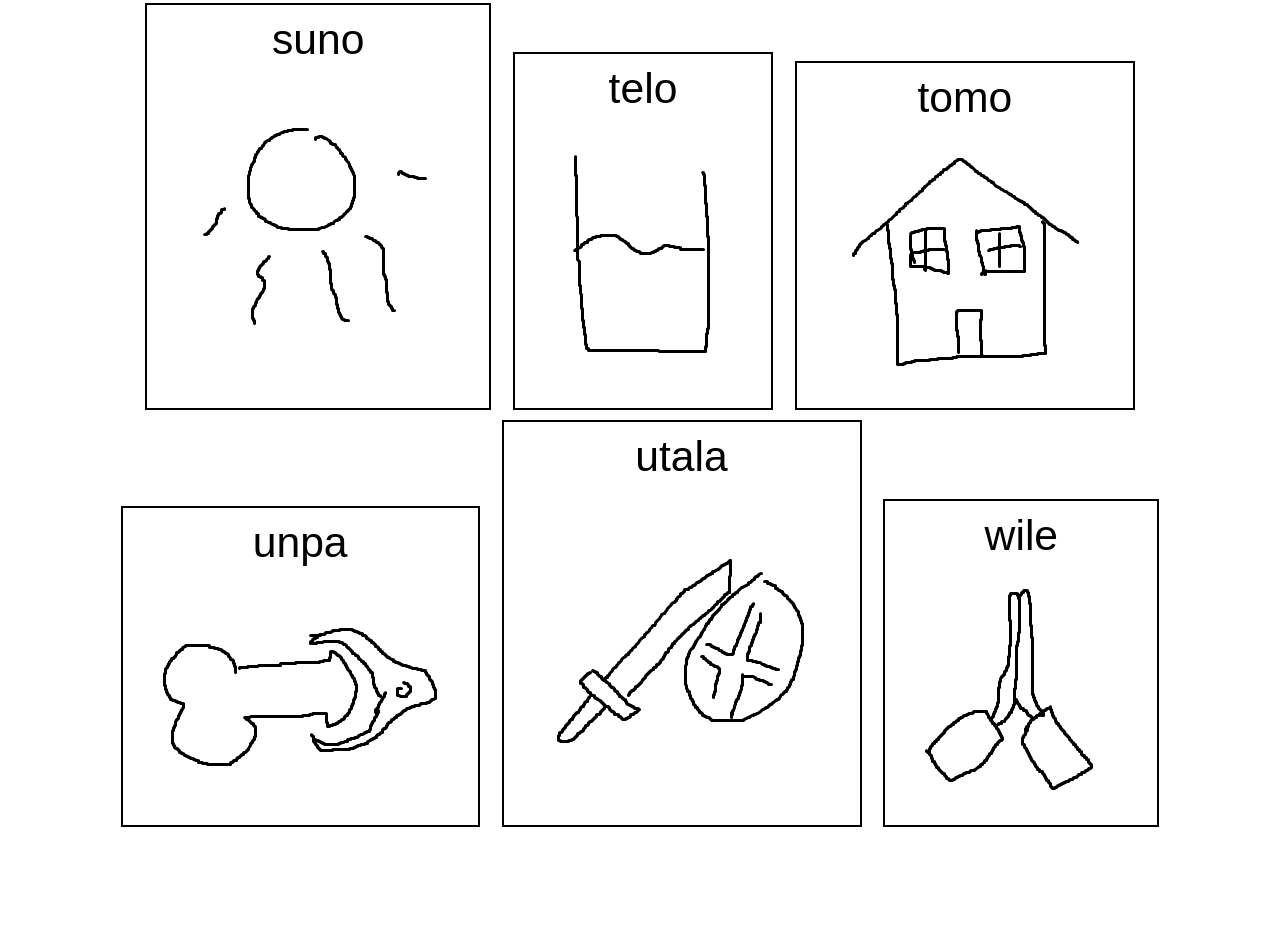
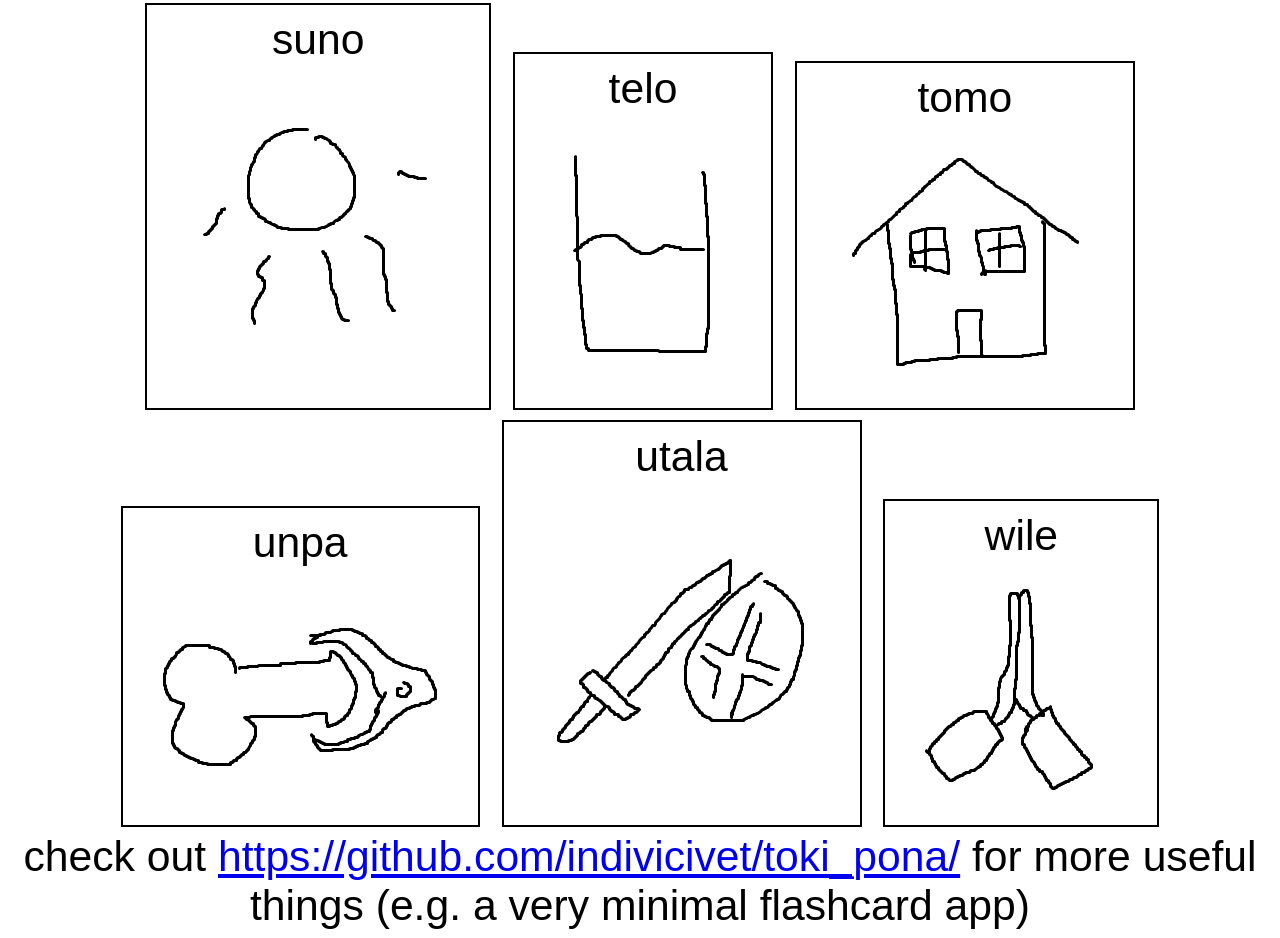
Before and after one commit to Indivicivet/toki_pona, a plain HTML site: page index.html in a window 1280 px wide. Shown: the part 3308-4246 px from the top of the page. Before the commit the page ends 4148 px from the top, so only its background shows below. Drawn offline with Linux system fonts and the light colour scheme.

Commit message:
corresponding html update (footer)

```diff
--- a/index.html
+++ b/index.html
@@ -141,5 +141,12 @@
     <img src="words/wile.png" />
 </div>
 
+<div id="footer">
+<span class="small_note">
+check out
+<a href="https://github.com/indivicivet/toki_pona/">https://github.com/indivicivet/toki_pona/</a>
+for more useful things (e.g. a very minimal flashcard app)
+</span>
+</div>
 </body>
 </html>
```
